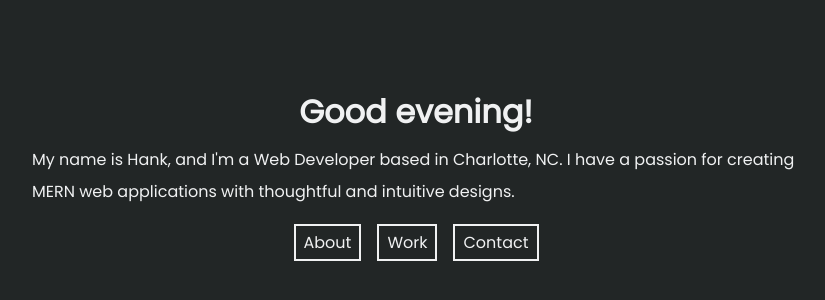
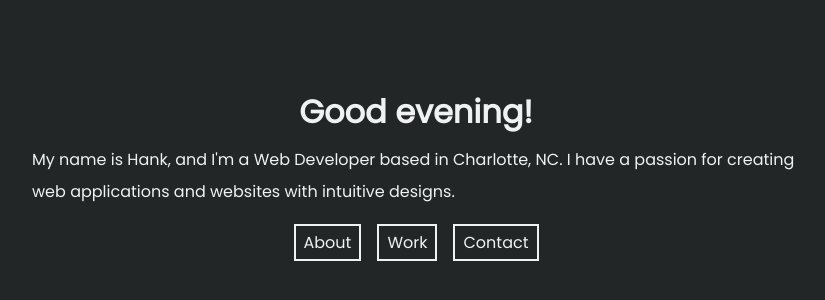
Before and after one commit to HHH-603/V2-Portfolio, a React (Create React App) app: page / in a window 1280 px wide. Shown: the part 224-524 px from the top of the page, without its empty margins (224-1049 px from the left). Built offline with nearby package versions, Linux system fonts and the light colour scheme.

Commit message:
Updated language on my landing page.

```diff
--- a/src/pages/landing/index.js
+++ b/src/pages/landing/index.js
@@ -41,8 +41,8 @@ const Landing = () => {
           >
             Charlotte, NC
           </a>
-          . I have a passion for creating MERN web applications with thoughtful
-          and intuitive designs.
+          . I have a passion for creating web applications and websites with
+          intuitive designs.
         </p>
         <div className="landing-page-links-container">
           <Link className="landing-page-link" to="/about">
```
